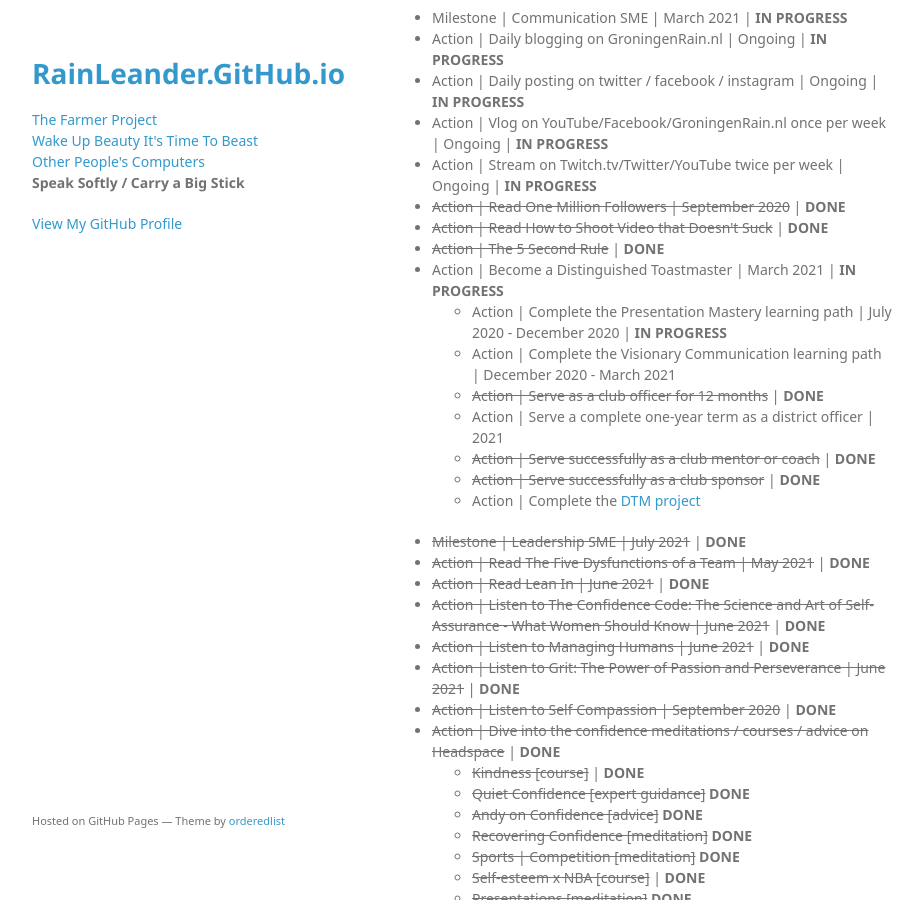
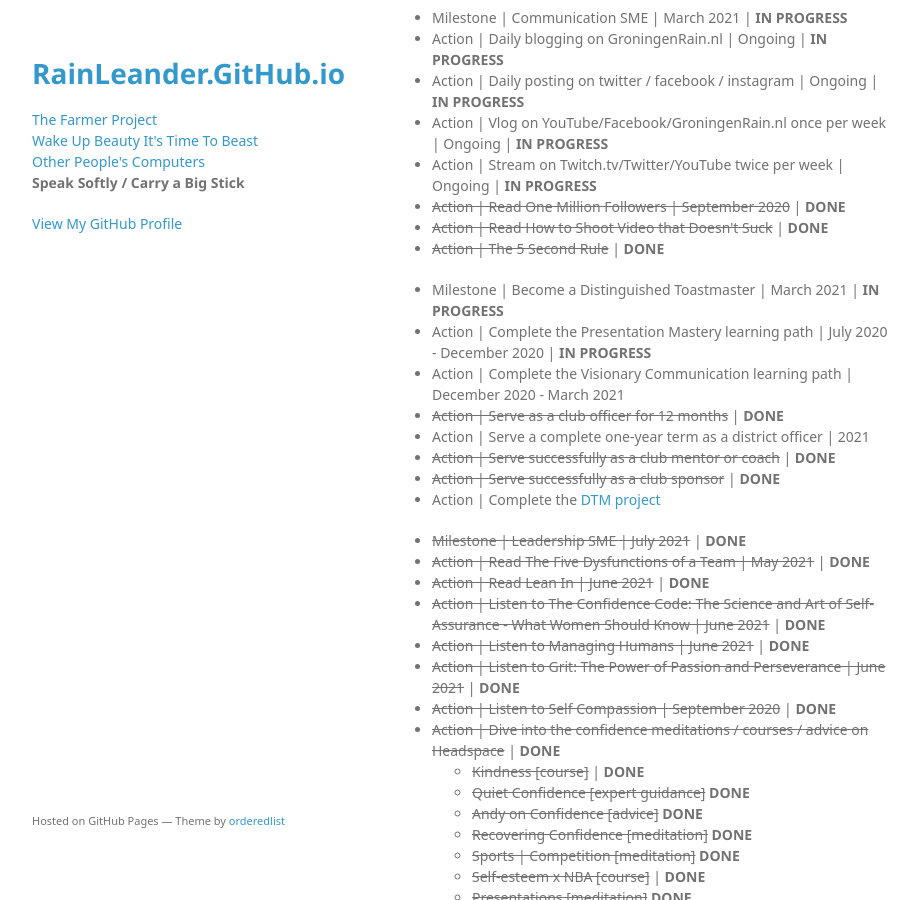
Before and after one commit to rainleander/rainleander.github.io, a Jekyll site: the page speak-softly.html, which Jekyll copies as it is, in a window 1280 px wide and 900 px high, scrolled down 506 px. Shown: the whole window, without its empty margins (178-1101 px from the left). Built offline with Jekyll 4.4.1, drawn with Linux system fonts in a browser that asks for light colours; some web fonts are replaced.

Commit message:
Update speak-softly.html

```diff
--- a/speak-softly.html
+++ b/speak-softly.html
@@ -50,15 +50,16 @@
         <li>Action | Stream on Twitch.tv/Twitter/YouTube twice per week | Ongoing | <b>IN PROGRESS</b></li>
         <li><del>Action | Read One Million Followers | September 2020</del> | <b>DONE</b></li>
         <li><del>Action | Read How to Shoot Video that Doesn't Suck</del> | <b>DONE</b></li>
-        <li><del>Action | The 5 Second Rule</del> | <b>DONE</b></li>
-        <li>Action | Become a Distinguished Toastmaster | March 2021 | <b>IN PROGRESS</b>
-          <ul><li>Action | Complete the Presentation Mastery learning path | July 2020 - December 2020 | <b>IN PROGRESS</b></li>
-            <li>Action | Complete the Visionary Communication learning path | December 2020 - March 2021</li>
-            <li><del>Action | Serve as a club officer for 12 months</del> | <b>DONE</b></li>
-            <li>Action | Serve a complete one-year term as a district officer | 2021</li>
-            <li><del>Action | Serve successfully as a club mentor or coach</del> | <b>DONE</b></li>
-            <li><del>Action | Serve successfully as a club sponsor</del> | <b>DONE</b></li>
-            <li>Action | Complete the <a href="http://karenstorey.com/PATHWAYS/00-DTM-Project.htm">DTM project</a></li></ul></li></ul>
+        <li><del>Action | The 5 Second Rule</del> | <b>DONE</b></li></ul>
+
+          <ul><li>Milestone | Become a Distinguished Toastmaster | March 2021 | <b>IN PROGRESS</b></li>
+          <li>Action | Complete the Presentation Mastery learning path | July 2020 - December 2020 | <b>IN PROGRESS</b></li>
+          <li>Action | Complete the Visionary Communication learning path | December 2020 - March 2021</li>
+          <li><del>Action | Serve as a club officer for 12 months</del> | <b>DONE</b></li>
+          <li>Action | Serve a complete one-year term as a district officer | 2021</li>
+          <li><del>Action | Serve successfully as a club mentor or coach</del> | <b>DONE</b></li>
+          <li><del>Action | Serve successfully as a club sponsor</del> | <b>DONE</b></li>
+          <li>Action | Complete the <a href="http://karenstorey.com/PATHWAYS/00-DTM-Project.htm">DTM project</a></li></ul>
 
         <ul><li><del>Milestone | Leadership SME | July 2021</del> | <b>DONE</b></li>
         <li><del>Action | Read The Five Dysfunctions of a Team | May 2021</del> | <b>DONE</b></li>
```
